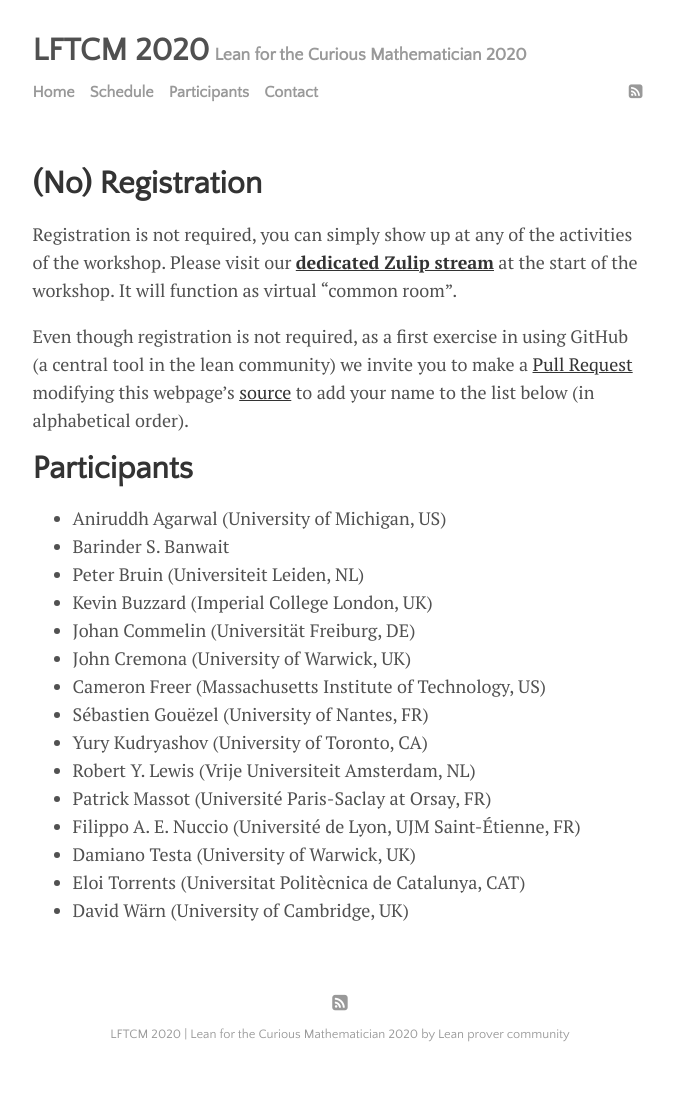
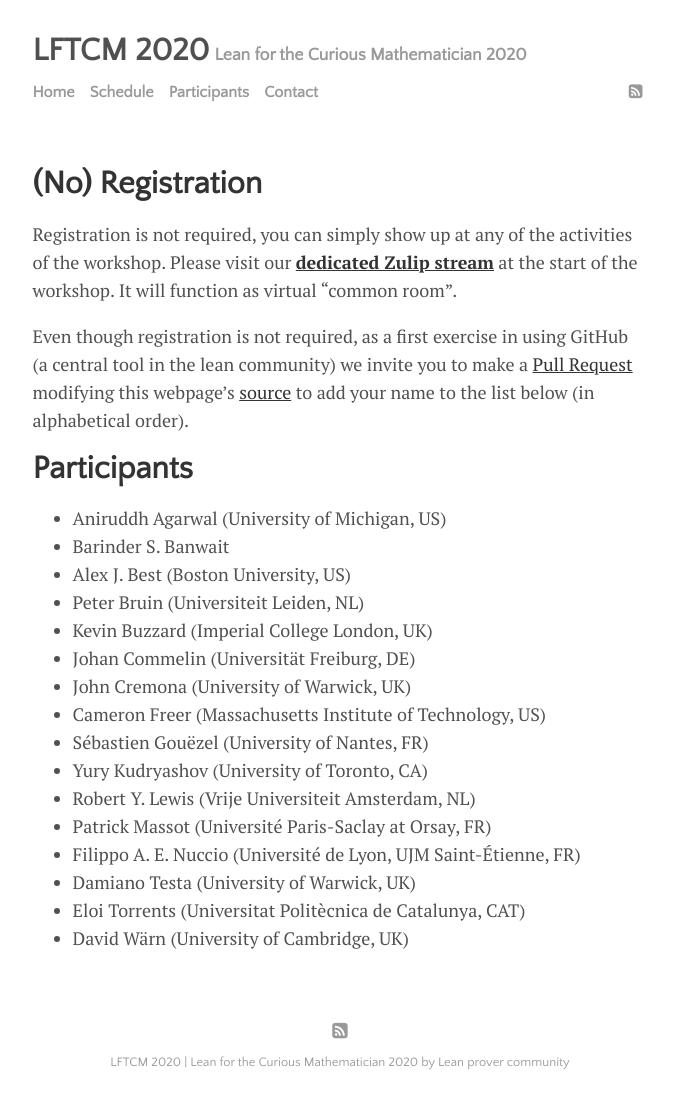
Before and after one commit to leanprover-community/lftcm2020, a Jekyll site: the page built from participants.md, in a window 1280 px wide. Shown: the whole page, without its empty margins (300-974 px from the left). Built offline with Jekyll 4.4.1, drawn with Linux system fonts in a browser that asks for light colours; before the commit the page ends 1080 px from its top, so only the background shows below that.

Commit message:
Update participants.md

```diff
--- a/participants.md
+++ b/participants.md
@@ -26,6 +26,7 @@ to add your name to the list below (in alphabetical order).
 
 * Aniruddh Agarwal (University of Michigan, US)
 * Barinder S. Banwait
+* Alex J. Best (Boston University, US)
 * Peter Bruin (Universiteit Leiden, NL)
 * Kevin Buzzard (Imperial College London, UK)
 * Johan Commelin (Universität Freiburg, DE)
```
